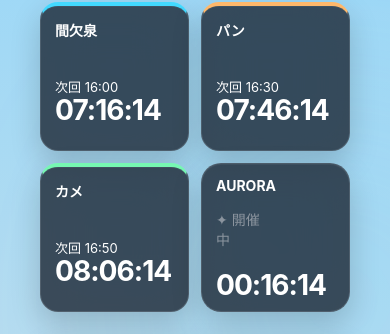
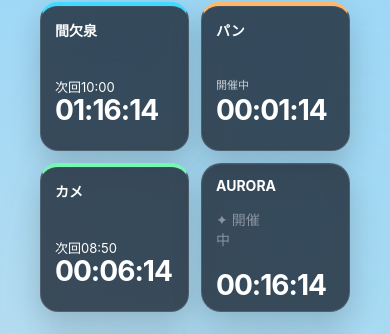
Before and after one commit to Studio-PulseHUB/Sky-Pulse-Day2, a React (Vite) app: page / in a window 390 px wide. Shown: the part 479-813 px from the top of the page. Built offline with nearby package versions, Linux system fonts and the light colour scheme.

Commit message:
現在時刻に同期するように修正

```diff
--- a/src/components/cards/EventCard.tsx
+++ b/src/components/cards/EventCard.tsx
@@ -2,6 +2,8 @@ import type { SkyEvent } from "../../data/events";
 import {
   getEventProgress,
   getNextEventTime,
+  getEventEndTime,
+  isEventActive,
 } from "../../utils/schedule";
 import {
   formatCountdown,
@@ -17,8 +19,15 @@ export default function EventCard({
   event,
   now,
 }: EventCardProps) {
+const active = isEventActive(event, now);
+
 const nextTime = getNextEventTime(event, now);
-  const diff = nextTime.getTime() - now.getTime();
+const endTime = getEventEndTime(event, now);
+
+const diff = active
+  ? endTime.getTime() - now.getTime()
+  : nextTime.getTime() - now.getTime();
+
 const progress = getEventProgress(event, now);
 
   return (
@@ -50,22 +59,42 @@ export default function EventCard({
 
       <div className="event-info">
         <div className="next-time-block">
+          {active ? (
+  <>
+    <p className="label">
+      開催中
+    </p>
+  </>
+) : (
+  <>
+{active ? (
+  <p className="label">
+    開催中
+  </p>
+) : (
+  <>
     <p className="label desktop-only">
       次回開催
     </p>
 
-          <p className="event-time">
+    <div className="event-time">
   <span className="mobile-only">
-              次回{" "}
+    次回
   </span>
 
+  <span>
     {formatTime(nextTime)}
-          </p>
+  </span>
+</div>
+  </>
+)}
+  </>
+)}
         </div>
 
         <div>
 <p className="label">
-            カウントダウン
+  {active ? "終了まで" : "開始まで"}
 </p>
 
 <p className="countdown">
@@ -82,6 +111,7 @@ export default function EventCard({
             background: event.color,
           }}
         />
+
       </div>
     </div>
 
--- a/src/components/widgets/WaveTimeline.css
+++ b/src/components/widgets/WaveTimeline.css
@@ -61,3 +61,7 @@
     font-size: 24px;
   }
 }
+
+.wave-timeline {
+  margin-top: 20px;
+}
--- a/src/styles/event-card.css
+++ b/src/styles/event-card.css
@@ -0,0 +1,69 @@
+@media (max-width: 768px) {
+  .event-card {
+    min-height: 178px;
+    padding: 14px 12px;
+  }
+
+  .event-card .event-header {
+    align-items: flex-start;
+  }
+
+  .event-card .event-header h2 {
+    font-size: 0.92rem;
+    line-height: 1.2;
+  }
+
+  .event-card .event-type {
+    display: none;
+  }
+
+  .event-card .event-info {
+    display: flex;
+    flex-direction: column;
+    align-items: flex-start;
+    justify-content: flex-end;
+    gap: 0;
+    margin-top: auto;
+  }
+
+  .event-card .next-time-block {
+    display: flex;
+    flex-direction: column;
+    align-items: flex-start;
+  }
+
+  .event-card .mobile-only {
+    display: block;
+    font-size: 0.68rem;
+    line-height: 1;
+    margin-bottom: 4px;
+    color: rgba(255, 255, 255, 0.58);
+  }
+
+  .event-card .event-time {
+    display: flex;
+    flex-direction: column;
+    align-items: flex-start;
+    font-size: 1.35rem;
+    line-height: 1;
+    margin: 0 0 14px;
+  }
+
+  .event-card .label {
+    font-size: 0.68rem;
+    line-height: 1;
+    margin: 0 0 5px;
+    color: rgba(255, 255, 255, 0.58);
+  }
+
+  .event-card .countdown {
+    font-size: 1.7rem;
+    line-height: 1;
+    letter-spacing: -0.04em;
+    margin: 0;
+  }
+
+  .event-card .progress-track {
+    margin-top: 12px;
+  }
+}
--- a/src/utils/schedule.ts
+++ b/src/utils/schedule.ts
@@ -3,10 +3,10 @@ import type { SkyEvent } from "../data/events";
 function isSummerTime(now: Date): boolean {
   const year = now.getFullYear();
 
-  const start = new Date(year, 2, 8, 19, 0, 0, 0);
+  const previous = new Date(year, 2, 8, 19, 0, 0, 0);
   const end = new Date(year, 10, 1, 18, 0, 0, 0);
 
-  return now >= start && now < end;
+  return now >= previous && now <= end;
 }
 
 function getBaseHour(now: Date): number {
@@ -42,48 +42,88 @@ function getNextFireworksTime(now: Date): Date {
   return candidate;
 }
 
-export function getPreviousEventTime(event: SkyEvent, now: Date): Date {
+export function getPreviousEventTime(
+  event: SkyEvent,
+  now: Date
+): Date {
   const previous = new Date(now);
 
-  previous.setHours(getBaseHour(now), event.startMinute, 0, 0);
+  previous.setHours(
+    getBaseHour(now),
+    event.startMinute,
+    0,
+    0
+  );
 
   while (previous > now) {
-    previous.setMinutes(previous.getMinutes() - event.intervalMinutes);
+    previous.setMinutes(
+      previous.getMinutes() - event.intervalMinutes
+    );
   }
 
   return previous;
 }
 
-export function getNextEventTime(event: SkyEvent, now: Date): Date {
+export function getNextEventTime(
+  event: SkyEvent,
+  now: Date
+): Date {
   if (event.type === "fireworks") {
     return getNextFireworksTime(now);
   }
 
-  const next = new Date(now);
-  next.setHours(getBaseHour(now), event.startMinute, 0, 0);
+  const previous = getPreviousEventTime(event, now);
+  const next = new Date(previous);
 
-  while (next <= now) {
-    next.setMinutes(next.getMinutes() + event.intervalMinutes);
-  }
+  next.setMinutes(
+    next.getMinutes() + event.intervalMinutes
+  );
 
   return next;
 }
 
-export function getEventProgress(event: SkyEvent, now: Date): number {
+export function getEventProgress(
+  event: SkyEvent,
+  now: Date
+): number {
   const previous = getPreviousEventTime(event, now);
   const next = getNextEventTime(event, now);
 
-  const total = next.getTime() - previous.getTime();
-  const elapsed = now.getTime() - previous.getTime();
+  const total =
+    next.getTime() - previous.getTime();
 
-  return Math.min(100, Math.max(0, (elapsed / total) * 100));
+  const elapsed =
+    now.getTime() - previous.getTime();
+
+  return Math.min(
+    100,
+    Math.max(0, (elapsed / total) * 100)
+  );
 }
-
-export function isEventActive(event: SkyEvent, now: Date): boolean {
+export function isEventActive(
+  event: SkyEvent,
+  now: Date
+): boolean {
   const previous = getPreviousEventTime(event, now);
   const end = new Date(previous);
 
-  end.setMinutes(end.getMinutes() + event.durationMinutes);
+  end.setMinutes(
+    end.getMinutes() + event.durationMinutes
+  );
 
-  return now >= previous && now <= end;
+  return now >= previous && now < end;
 }
+
+export function getEventEndTime(
+  event: SkyEvent,
+  now: Date
+): Date {
+  const previous = getPreviousEventTime(event, now);
+  const end = new Date(previous);
+
+  end.setMinutes(
+    end.getMinutes() + event.durationMinutes
+  );
+
+  return end;
+}
```
Lines whose indentation alone changed are shown as unchanged.
